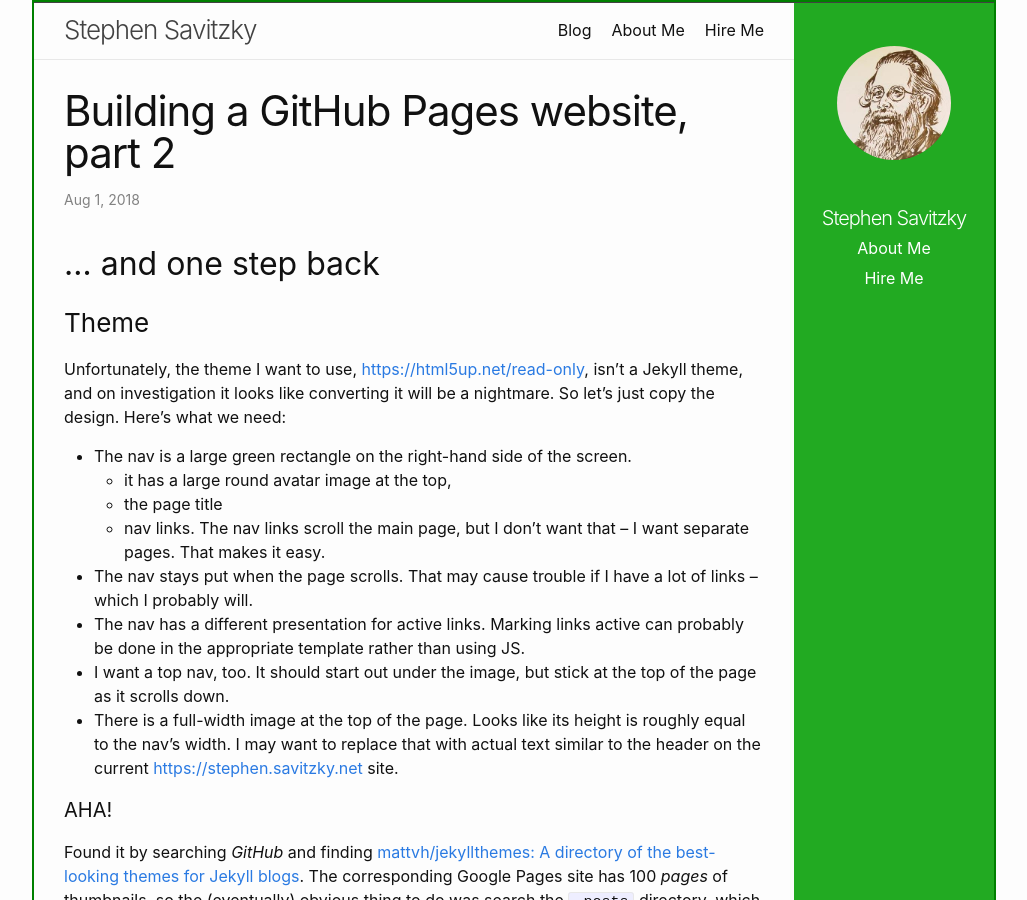
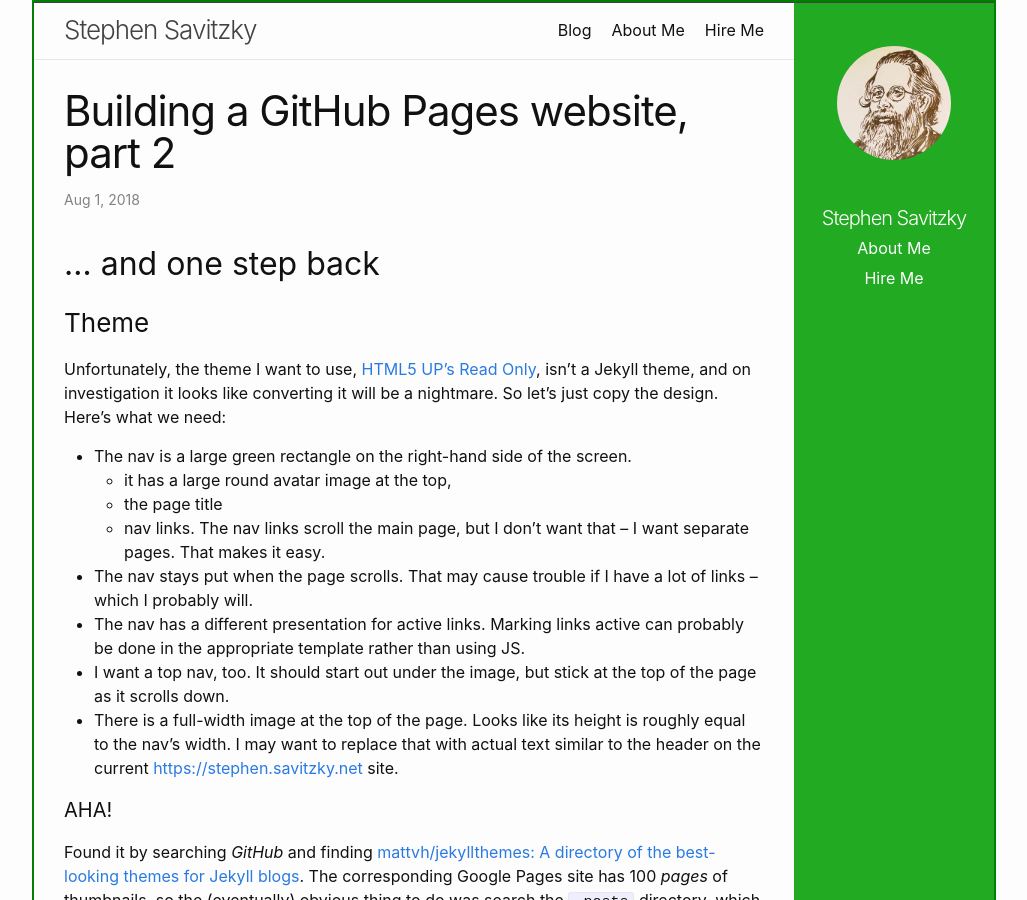
Before and after one commit to ssavitzky/ssavitzky.github.io, a Jekyll site: the page built from _posts/2018-08-01-building-the-site-pt-2.md, in a window 1280 px wide and 900 px high. Shown: the whole window, without its empty margins (126-1153 px from the left). Built offline with Jekyll 4.4.1, drawn with Linux system fonts in a browser that asks for light colours.

Commit message:
fix reversed markdown link

```diff
--- a/_posts/2018-08-01-building-the-site-pt-2.md
+++ b/_posts/2018-08-01-building-the-site-pt-2.md
@@ -6,10 +6,10 @@ layout: post
 
 ### Theme
 
-Unfortunately, the theme I want to use, [https://html5up.net/read-only](HTML5
-UP's Read Only), isn't a Jekyll theme, and on investigation it looks like
-converting it will be a nightmare.  So let's just copy the design.  Here's
-what we need:
+Unfortunately, the theme I want to use, [HTML5 UP's Read
+Only](https://html5up.net/read-only), isn't a Jekyll theme, and on
+investigation it looks like converting it will be a nightmare.  So let's just
+copy the design.  Here's what we need:
 
   * The nav is a large green rectangle on the right-hand side of the screen.
     * it has a large round avatar image at the top,
```
